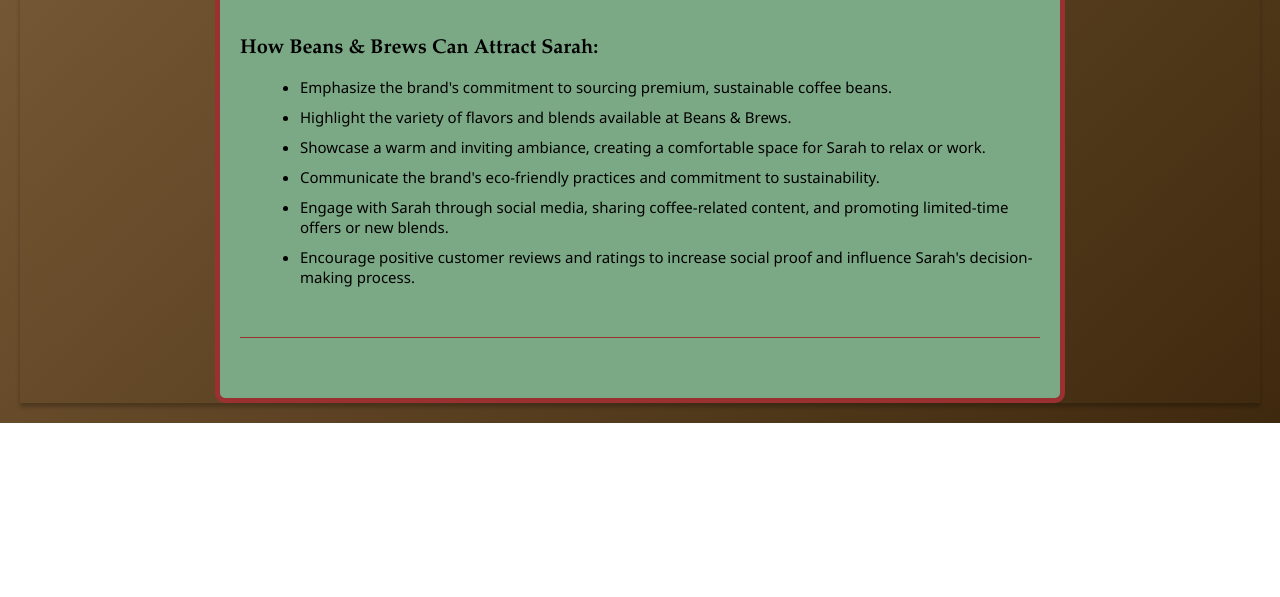
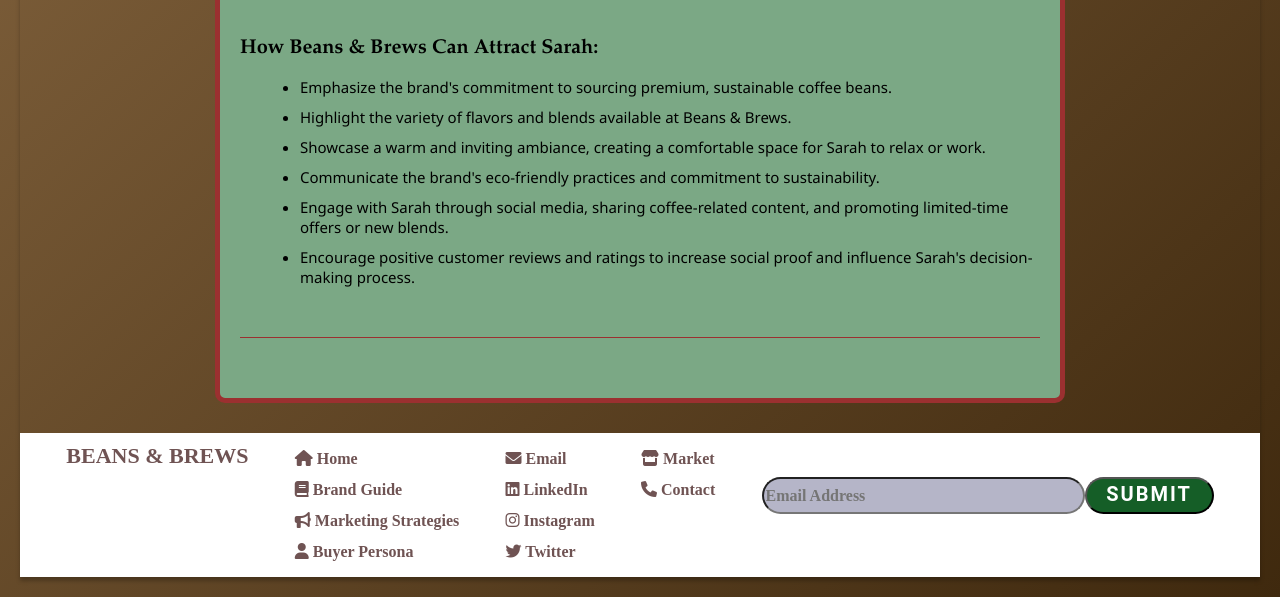
Before and after one commit to ravipatel0113/IS601-850-TeamA, a website: page docs/Buyer Persona.html in a window 1280 px wide. Shown: the part 3606-4203 px from the top of the page. Before the commit the page ends 4029 px from the top, so only its background shows below. Drawn offline with Linux system fonts and the light colour scheme.

Commit message:
Added Footer to the Page

```diff
--- a/docs/Buyer Persona.html
+++ b/docs/Buyer Persona.html
@@ -223,5 +223,41 @@
 
     </div>
   </div>
+
+  <!-- Footer Section -->
+  <footer>
+
+    <div class="footer-title">
+        Beans & Brews
+    </div>
+    <div class="footer-link">
+        <a href="../docs/index.html"><i class="fas fa-home"></i> Home</a>
+        <a href="#"><i class="fas fa-book"></i> Brand Guide</a>
+        <a href="#"><i class="fas fa-bullhorn"></i> Marketing Strategies</a>
+        <a href="#"><i class="fas fa-user"></i> Buyer Persona</a>
+    </div>
+
+    <div class="footer-link">
+
+        <a href="mailto:example@example.com"><i class="fas fa-envelope"></i> Email</a>
+        <a href="https://www.linkedin.com/"><i class="fab fa-linkedin"></i> LinkedIn</a>
+        <a href="https://www.instagram.com/"><i class="fab fa-instagram"></i> Instagram</a>
+        <a href="https://twitter.com/"><i class="fab fa-twitter"></i> Twitter</a>
+    </div>
+
+    <div class="footer-link">
+
+        <a href="#"><i class="fas fa-store"></i> Market</a>
+        <a href="#"><i class="fas fa-phone"></i> Contact</a>
+
+    </div>
+
+    <!-- Form Section -->
+    <form class="newsletter-form">
+        <input type = "email" placeholder="Email Address" class="email-address" required></input>
+        <input type="submit" value="Submit" class="footer-text"></input>
+    </form>
+  </footer>
+
 </body>
 </html>
--- a/docs/css/buyer_persona_style.css
+++ b/docs/css/buyer_persona_style.css
@@ -153,3 +153,95 @@
   border-bottom: var(--section-separator);
   /* Add a line below each section */
 }
+
+/* Footer Section */
+
+footer{
+  background-color: #FFF;
+  margin-top: 30px;
+  display: flex;
+  flex-direction: row;
+  justify-content: space-evenly;
+  flex-wrap: nowrap;
+}
+
+.footer-title {
+  color: #6F5353;
+  font-family: Outfit;
+  font-size: 22px;
+  font-style: normal;
+  font-weight: 700;
+  line-height: normal;
+  text-transform: uppercase;
+  margin-top: 10px;
+  margin-bottom: 10px;
+}
+
+.footer-link {
+  display: flex;
+  flex-direction: column;
+  margin-top: 10px;
+  margin-bottom: 10px;
+}
+
+.footer-link a{
+  color: #6F5353;
+  font-family: Outfit;
+  font-size: 16px;
+  font-style: normal;
+  font-weight: 700;
+  line-height: 31px;
+  text-decoration: none;
+}
+
+/* Form Input Section */
+
+.newsletter-form{
+  display: flex;
+  flex-direction: row;
+  align-items: center;
+}
+
+.email-address {
+  border-radius: 70px;
+  background: rgba(19, 18, 79, 0.31);
+  display: flex;
+  width: 113px;
+  flex-direction: column;
+  flex-shrink: 0;
+  color: #614949;
+  font-family: Outfit;
+  font-size: 16px;
+  font-style: normal;
+  font-weight: 700;
+  line-height: 31px;
+  opacity: 1;
+  margin-bottom: 20px;
+  margin-top: 0px;
+  width: 315px;
+  align-items: center;
+}
+.footer-text {
+  border-radius: 83px;
+  opacity: 1;
+  background: #155e27;
+  margin-bottom: 20px;
+  width: 129px;
+  height: 37px;
+  display: flex;
+  justify-content: center;
+}
+
+
+input.footer-text {
+  color: #FFF;
+  /* sub header */
+  font-family: Roboto;
+  font-size: 20px;
+  font-style: normal;
+  font-weight: 700;
+  line-height: 27.5px;
+  letter-spacing: 2px;
+  text-transform: uppercase;
+  text-decoration: none;
+}
```
